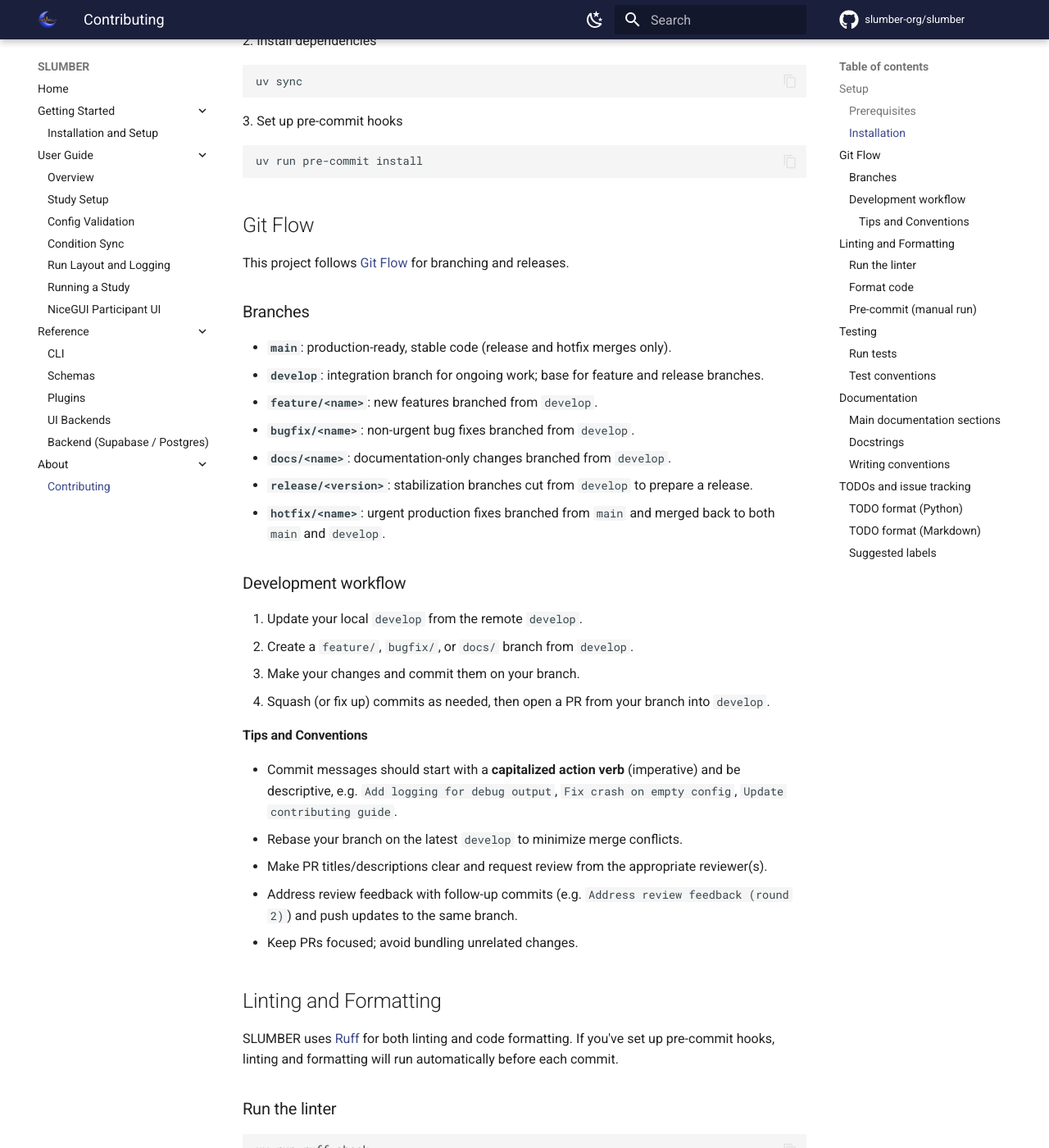
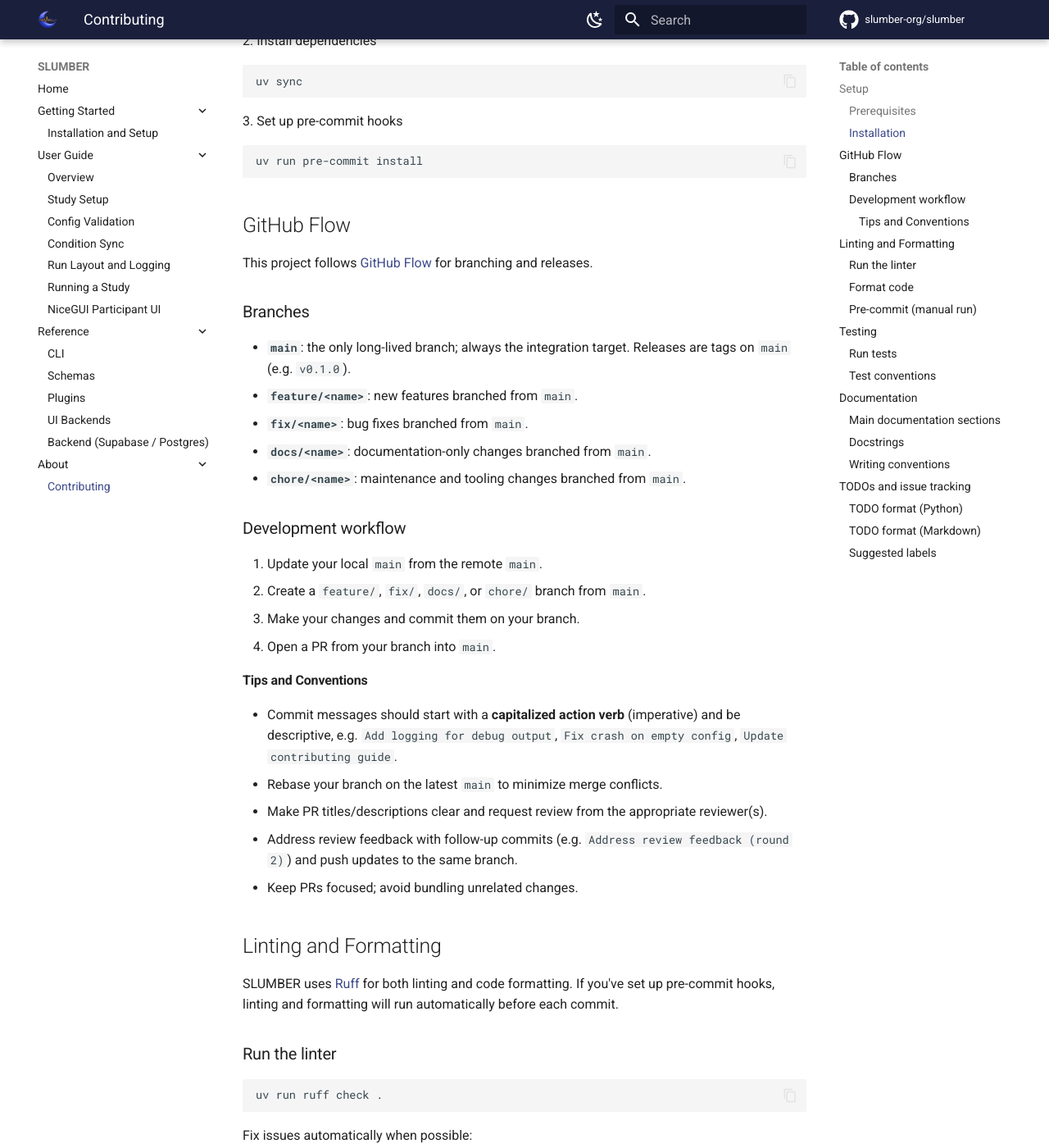
Before and after one commit to slumber-org/slumber, an MkDocs documentation site: the page built from docs/about/contributing.md, in a window 1280 px wide and 1400 px high, scrolled down 733 px. Shown: the whole window at 82% size. Built offline with MkDocs 1.6.1 and Material for MkDocs 9.7.7, drawn with Linux system fonts in a browser that asks for light colours; comment, search, counter and statistics services are not loaded.

Commit message:
Document GitHub Flow and drop develop from CI and docs.
Align contributing docs, MkDocs edit links, and test workflow triggers with main as the only long-lived branch.

````diff
--- a/docs/about/contributing.md
+++ b/docs/about/contributing.md
@@ -34,31 +34,29 @@ uv sync
 uv run pre-commit install
 ```
 
-## Git Flow
+## GitHub Flow
 
-This project follows [Git Flow](https://davidregalado255.medium.com/what-is-gitflow-b3396770cd42) for branching and releases.
+This project follows [GitHub Flow](https://docs.github.com/en/get-started/using-github/github-flow) for branching and releases.
 
 ### Branches
 
-- **`main`**: production-ready, stable code (release and hotfix merges only).
-- **`develop`**: integration branch for ongoing work; base for feature and release branches.
-- **`feature/<name>`**: new features branched from `develop`.
-- **`bugfix/<name>`**: non-urgent bug fixes branched from `develop`.
-- **`docs/<name>`**: documentation-only changes branched from `develop`.
-- **`release/<version>`**: stabilization branches cut from `develop` to prepare a release.
-- **`hotfix/<name>`**: urgent production fixes branched from `main` and merged back to both `main` and `develop`.
+- **`main`**: the only long-lived branch; always the integration target. Releases are tags on `main` (e.g. `v0.1.0`).
+- **`feature/<name>`**: new features branched from `main`.
+- **`fix/<name>`**: bug fixes branched from `main`.
+- **`docs/<name>`**: documentation-only changes branched from `main`.
+- **`chore/<name>`**: maintenance and tooling changes branched from `main`.
 
 ### Development workflow
 
-1. Update your local `develop` from the remote `develop`.
-2. Create a `feature/`, `bugfix/`, or `docs/` branch from `develop`.
+1. Update your local `main` from the remote `main`.
+2. Create a `feature/`, `fix/`, `docs/`, or `chore/` branch from `main`.
 3. Make your changes and commit them on your branch.
-4. Squash (or fix up) commits as needed, then open a PR from your branch into `develop`.
+4. Open a PR from your branch into `main`.
 
 #### Tips and Conventions
 
 - Commit messages should start with a **capitalized action verb** (imperative) and be descriptive, e.g. `Add logging for debug output`, `Fix crash on empty config`, `Update contributing guide`.
-- Rebase your branch on the latest `develop` to minimize merge conflicts.
+- Rebase your branch on the latest `main` to minimize merge conflicts.
 - Make PR titles/descriptions clear and request review from the appropriate reviewer(s).
 - Address review feedback with follow-up commits (e.g. `Address review feedback (round 2)`) and push updates to the same branch.
 - Keep PRs focused; avoid bundling unrelated changes.
--- a/mkdocs.yml
+++ b/mkdocs.yml
@@ -3,7 +3,7 @@ site_description: Sleep Logging and Unsupervised Monitoring through BioElectrica
 
 repo_url: https://github.com/slumber-org/slumber
 repo_name: slumber-org/slumber
-edit_uri: edit/develop/docs/
+edit_uri: edit/main/docs/
 
 copyright: Copyright &copy; Ali Saberi
 
````
Also changed, not shown: docs/index.md (+1 -1 lines), 1 other file.
